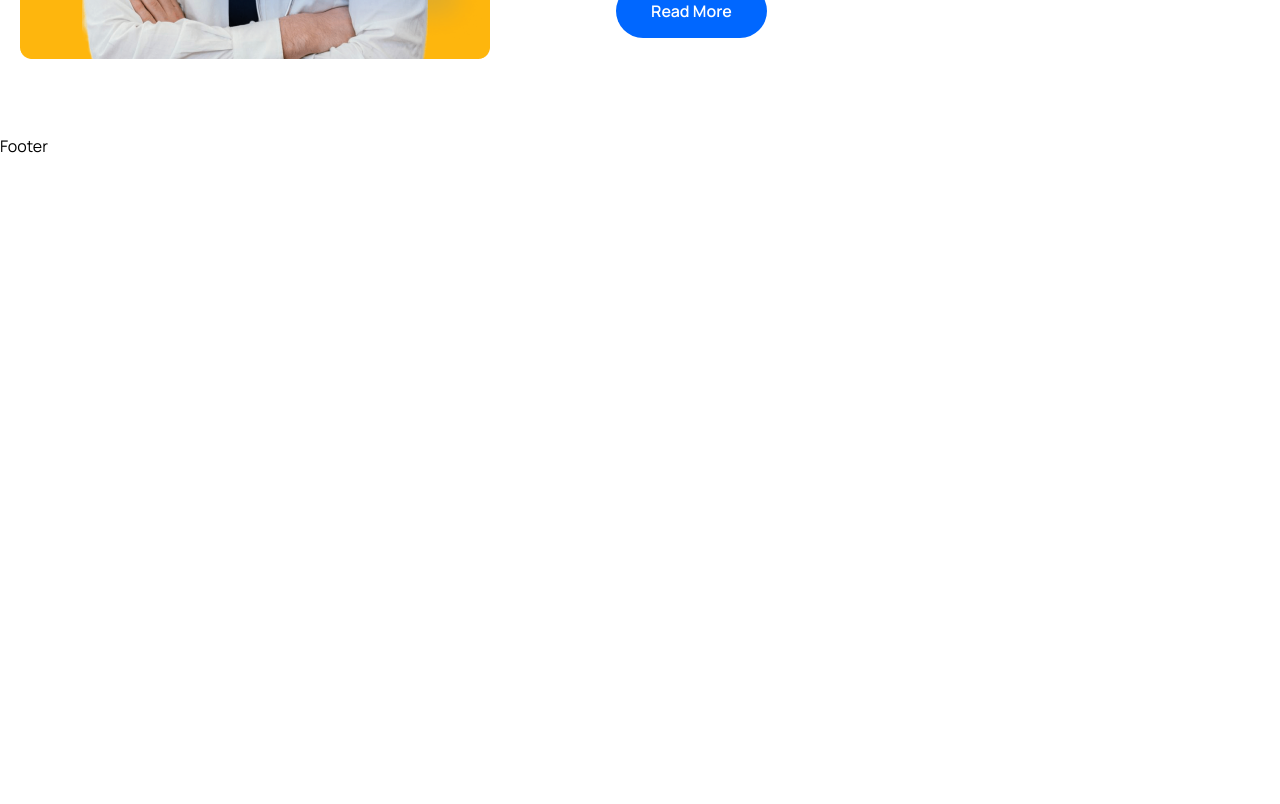
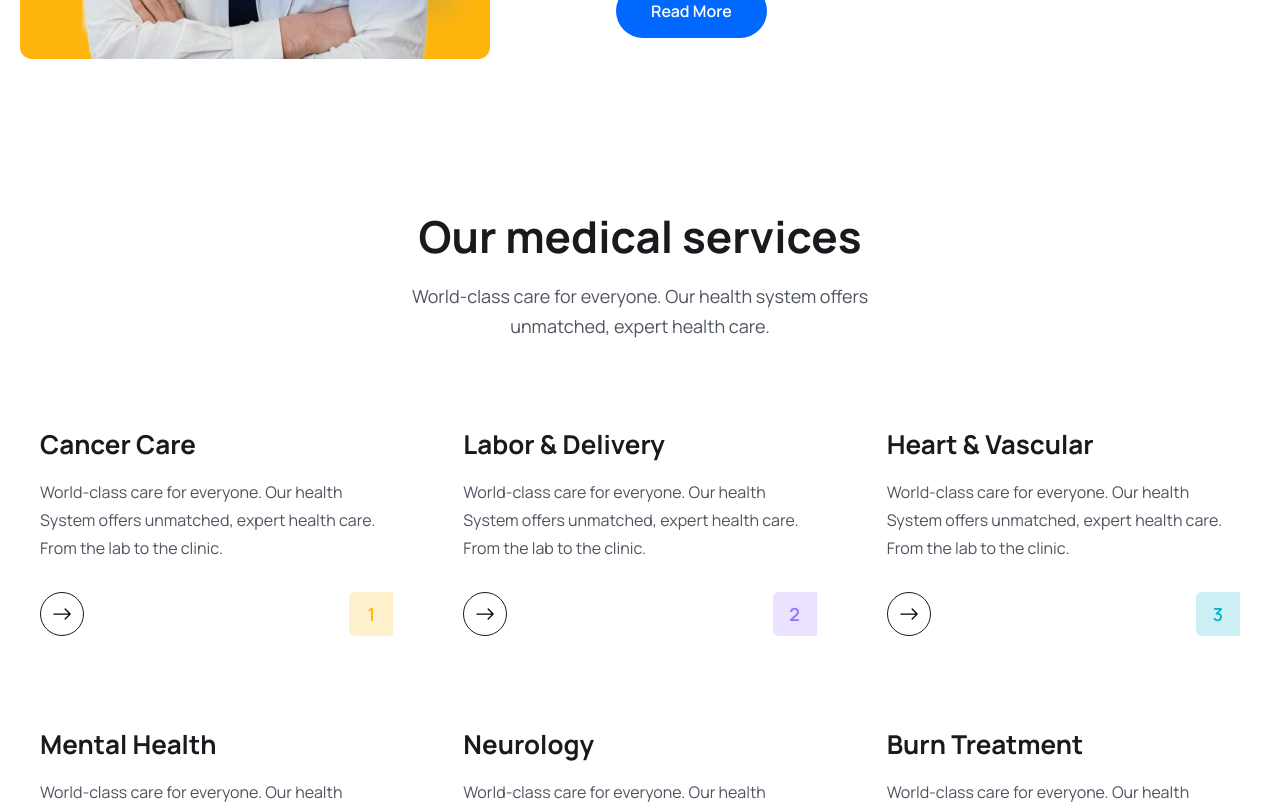
Before and after one commit to erfanheshmati/mern-medicare, a React (Vite) app in the folder frontend/: page / in a window 1280 px wide. Shown: the part 2140-2944 px from the top of the page. Before the commit the page ends 2298 px from the top, so only its background shows below. Built offline with nearby package versions, Linux system fonts and the light colour scheme.

Commit message:
services section ui design

```diff
--- /dev/null
+++ b/frontend/src/components/ServiceCard.jsx
@@ -0,0 +1,33 @@
+import React from 'react'
+import { BsArrowRight } from 'react-icons/bs'
+import { Link } from 'react-router-dom'
+
+export default function ServiceCard({ item, index }) {
+
+    const { name, desc, bgColor, textColor } = item
+
+    return (
+        <div className='py-[30px] px-3 lg:px-5'>
+            <h2 className='text-[26px] leading-9 text-headingColor font-[700]'>
+                {name}
+            </h2>
+            <p className='text-[16px] leading-7 font-[400] text-textColor mt-4'>
+                {desc}
+            </p>
+            <div className='flex items-center justify-between mt-[30px]'>
+                <Link
+                    to="/doctors"
+                    className="w-[44px] h-[44px] rounded-full border border-solid border-[#181a1e] flex items-center justify-center group hover:bg-primaryColor hover:border-none"
+                >
+                    <BsArrowRight className="group-hover:text-white w-6 h-5" />
+                </Link>
+                <span
+                    className='w-[44px] h-[44px] flex items-center justify-center text-[18px] leading-[30px] font-[600]'
+                    style={{ background: `${bgColor}`, color: `${textColor}`, borderRadius: "6px 0 0 6px" }}
+                >
+                    {index + 1}
+                </span>
+            </div>
+        </div>
+    )
+}
--- /dev/null
+++ b/frontend/src/components/ServiceList.jsx
@@ -0,0 +1,12 @@
+import { services } from "../assets/data/services"
+import ServiceCard from "./ServiceCard"
+
+export default function ServiceList() {
+    return (
+        <div className="grid grid-cols-1 md:grid-cols-2 lg:grid-cols-3 gap-5 lg:gap-[30px] mt-[30px] lg:mt-[55px]">
+            {services.map((item, index) => (
+                <ServiceCard key={index} index={index} item={item} />
+            ))}
+        </div>
+    )
+}
--- /dev/null
+++ b/frontend/src/components/Services.jsx
@@ -0,0 +1,19 @@
+import ServiceList from "./ServiceList";
+
+export default function Services() {
+    return (
+        <section>
+            <div className="container">
+                <div className="xl:w-[470px] mx-auto">
+                    <h2 className="heading text-center">
+                        Our medical services
+                    </h2>
+                    <p className="text__para text-center">
+                        World-class care for everyone. Our health system offers unmatched, expert health care.
+                    </p>
+                </div>
+                <ServiceList />
+            </div>
+        </section>
+    )
+}
--- a/frontend/src/pages/Home.jsx
+++ b/frontend/src/pages/Home.jsx
@@ -1,6 +1,7 @@
 import About from "../components/About";
 import Hero from "../components/Hero";
 import HowItWorks from "../components/HowItWorks";
+import Services from "../components/Services";
 
 export default function Home() {
     return (
@@ -8,6 +9,7 @@
             <Hero />
             <HowItWorks />
             <About />
+            <Services />
         </>
     )
 }
--- a/frontend/src/pages/Services.jsx
+++ /dev/null
@@ -1,8 +0,0 @@
-
-export default function Services() {
-    return (
-        <div>
-            Services
-        </div>
-    )
-}
```
